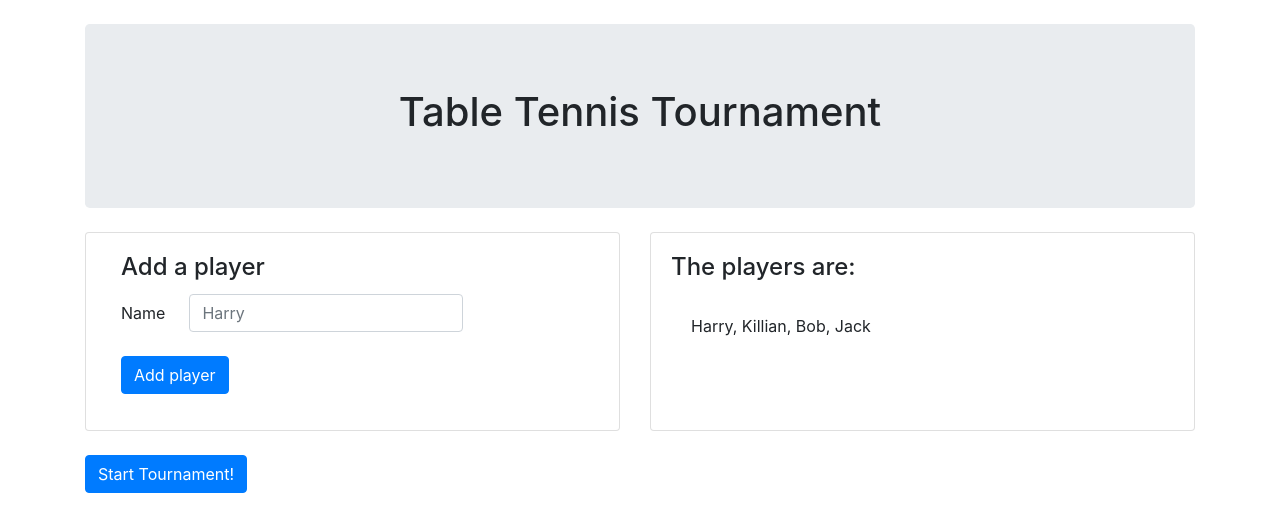
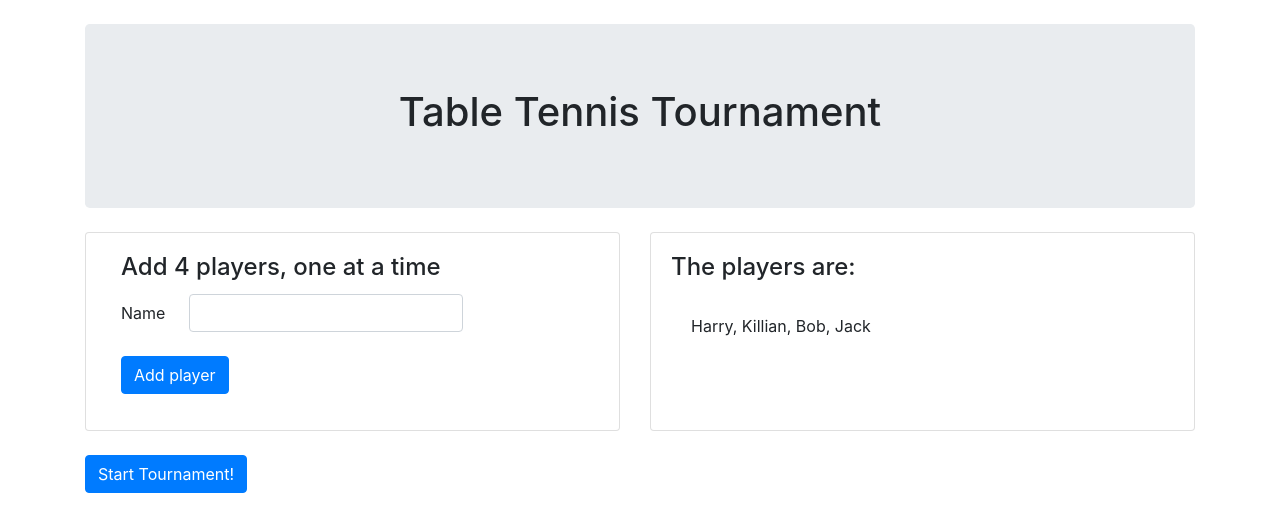
Before and after one commit to naranjita11/develop-me--technical-challenge, a React (Create React App) app: page / in a window 1280 px wide. Shown: the top 532 px of the page. Built offline with nearby package versions, Linux system fonts and the light colour scheme.

Commit message:
name input functionality working with local state

```diff
--- a/src/components/PlayerForm.js
+++ b/src/components/PlayerForm.js
@@ -1,26 +1,51 @@
 import { Component } from "react";
 
 class PlayerForm extends Component {
+
+    constructor(props) {
+        super(props);
+
+        this.state = {
+            name: "",
+            players: [],
+        };
+
+        this.handleChange=this.handleChange.bind(this);
+        this.handleAdd=this.handleAdd.bind(this);
+    }
+
+    handleChange(e) {
+        this.setState({ name: e.currentTarget.value });
+    }
+
+    handleAdd(e) {
+        e.preventDefault();
+        this.setState({
+            name: "",
+            // use of spread notation to create new array with existing array. Creates a new array rather than mutates the old one
+            players: [...this.state.players, this.state.name],
+        });
+    }
+
 
     render() {
         return (
             <>
                 <div className="card col-md-6 mt-4">
                     <form className="card-body form-group">
-                        <h4 className="card-title">Add a player</h4>
+                        <h4 className="card-title">Add 4 players, one at a time</h4>
                         <div className="form-inline mb-4">
-                            <label >Name</label>
+                            <label>Name</label>
                             <input
                                 className="form-control ml-4"
                                 type="text"
-                                placeholder="Harry"
-                                value={ this.Name }
-                                onChange={ this.handleChangeName }
+                                // placeholder="Harry"
+                                value={ this.name }
+                                onChange={ this.handleChange }
                             />
                         </div>
                         <button
                             className="btn btn-primary"
-                            type="submit"
                             onClick={ this.handleAdd }
                             >Add player
                         </button>
```
